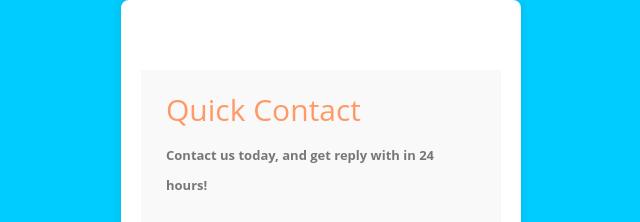
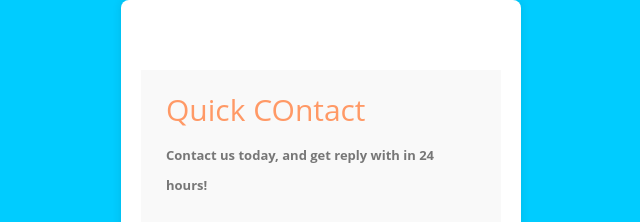
Before and after one commit to grupocesde4/Reservas_Equipos, a plain HTML site: page index.html in a window 1280 px wide. Shown: the top 222 px of the page, 319-959 px from the left. Drawn offline with Linux system fonts and the light colour scheme.

Commit message:
COntacto

```diff
--- a/index.html
+++ b/index.html
@@ -9,7 +9,7 @@
 <body>
   <div class="container">
     <form id="contact" action="" method="post">
-      <h3>Quick Contact</h3>
+      <h3>Quick COntact</h3>
       <h4>Contact us today, and get reply with in 24 hours!</h4>
       <fieldset>
         <input placeholder="Your name" type="text" tabindex="1" required autofocus>
```
